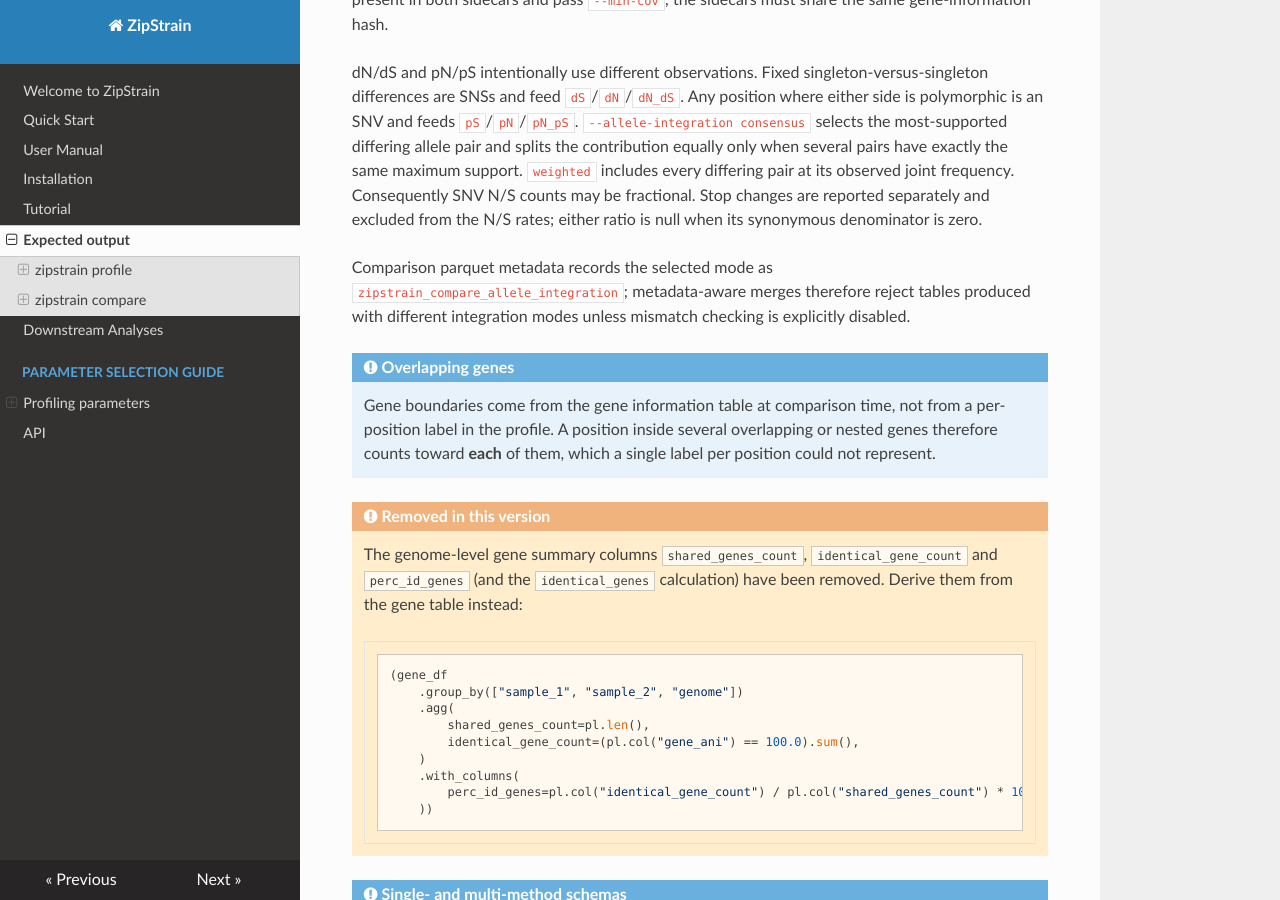
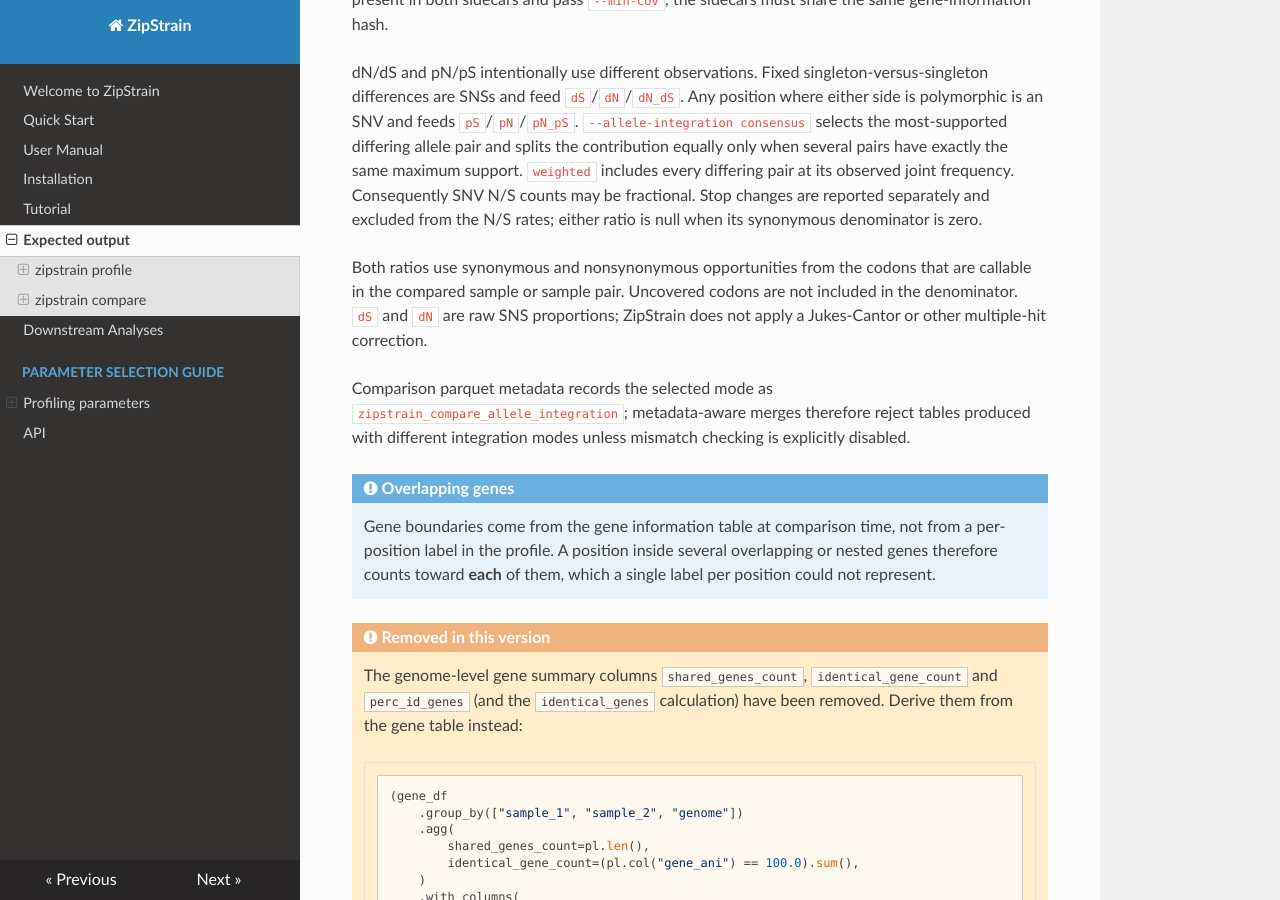
Before and after one commit to OlmLab/ZipStrain, an MkDocs documentation site: the page built from docs/expected_output.md, in a window 1280 px wide and 900 px high, scrolled down 7050 px. Built offline with MkDocs 1.6.1, drawn with Linux system fonts in a browser that asks for light colours; nearby versions of some CDN libraries; some of the changed text lies outside the part shown.

Commit message:
More standard dnds

```diff
--- a/docs/expected_output.md
+++ b/docs/expected_output.md
@@ -91,7 +91,7 @@ One row per gene, populated only when gene annotations are supplied (`profile --
 | `ref_snv_synonymous_changes`, `ref_snv_nonsynonymous_changes` | Synonymous and nonsynonymous SNV contributions used for pN/pS; these can be fractional |
 | `ref_synonymous_sites`, `ref_nonsynonymous_sites` | Callable synonymous and nonsynonymous site opportunities |
 | `ref_pS`, `ref_pN`, `ref_pN_pS` | Reference-relative SNV proportions and pN/pS; the ratio is null when `ref_pS` is zero |
-| `ref_dS`, `ref_dN`, `ref_dN_dS` | SNS substitution rates after Jukes-Cantor correction and dN/dS; null when an observed proportion reaches 3/4 |
+| `ref_dS`, `ref_dN`, `ref_dN_dS` | Raw synonymous and nonsynonymous SNS proportions and their dN/dS ratio; no multiple-hit correction is applied |
 | `ref_sns_stop_changes`, `ref_snv_stop_changes` | SNS/SNV contributions that enter or leave a stop codon; excluded from N/S rates |
 | `ref_allele_tie_sites` | Polymorphic positions with multiple equally supported top differing allele choices |
 
@@ -251,6 +251,11 @@ pair at its observed joint frequency. Consequently SNV N/S counts may be
 fractional. Stop changes are reported separately and excluded from the N/S
 rates; either ratio is null when its synonymous denominator is zero.
 
+Both ratios use synonymous and nonsynonymous opportunities from the codons that
+are callable in the compared sample or sample pair. Uncovered codons are not
+included in the denominator. `dS` and `dN` are raw SNS proportions; ZipStrain
+does not apply a Jukes-Cantor or other multiple-hit correction.
+
 Comparison parquet metadata records the selected mode as
 `zipstrain_compare_allele_integration`; metadata-aware merges therefore reject
 tables produced with different integration modes unless mismatch checking is
```
Also changed, not shown: changelog.md (+1 -0 lines), docs/usermanual.md (+1 -1 lines), 3 other files.
